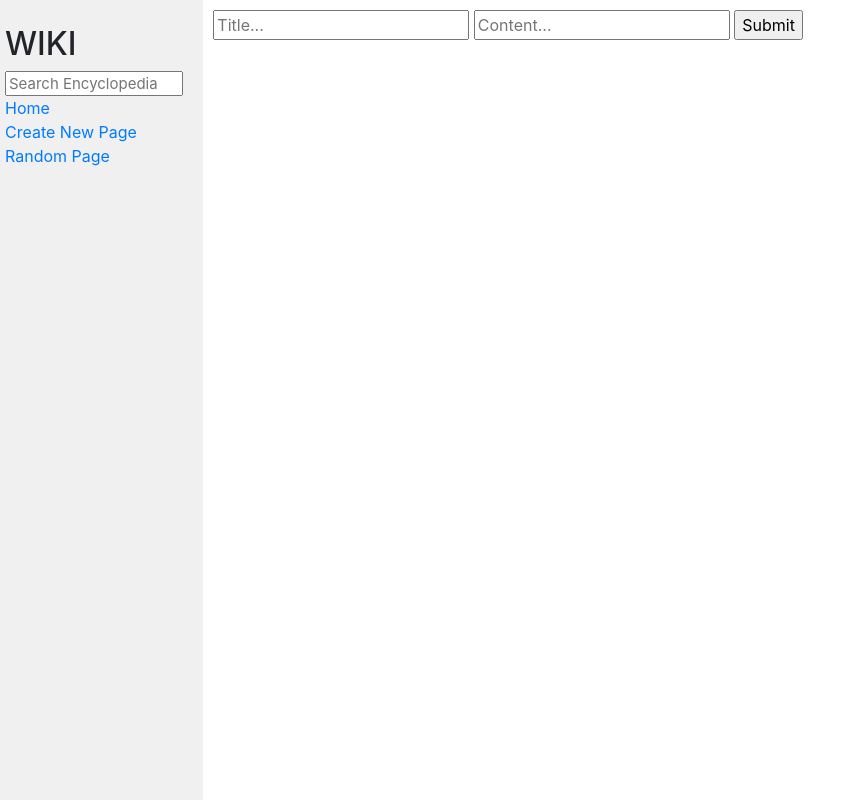
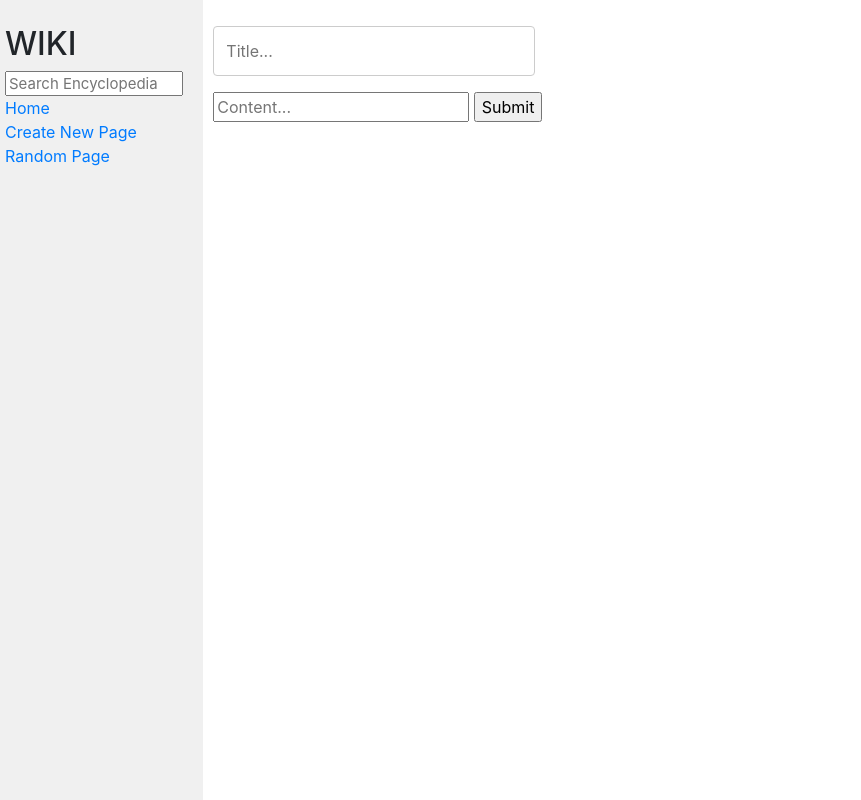
Before and after one commit to Cantonlord/wiki, a Django app: page /wiki/create in a window 1280 px wide. Shown: the whole page, without its empty margins (0-861 px from the left). Run offline with Django 3.2, Linux system fonts and the light colour scheme; some libraries are stand-ins or nearby versions.

Commit message:
Update html files

```diff
--- a/encyclopedia/templates/encyclopedia/entry.html
+++ b/encyclopedia/templates/encyclopedia/entry.html
@@ -9,7 +9,7 @@
     {{ content|safe }}
     <form action="{% url 'edit' title %}" method="post">
         {% csrf_token %}
-        <input type="submit", value="Edit">
+        <button type="submit">Edit</button>
     </form>
 
 
--- a/encyclopedia/templates/encyclopedia/layout.html
+++ b/encyclopedia/templates/encyclopedia/layout.html
@@ -7,6 +7,29 @@
         <title>{% block title %}{% endblock %}</title>
         <link rel="stylesheet" href="https://stackpath.bootstrapcdn.com/bootstrap/4.4.1/css/bootstrap.min.css" integrity="sha384-Vkoo8x4CGsO3+Hhxv8T/Q5PaXtkKtu6ug5TOeNV6gBiFeWPGFN9MuhOf23Q9Ifjh" crossorigin="anonymous">
         <link href="{% static 'encyclopedia/styles.css' %}" rel="stylesheet">
+        <style>
+            textarea.content,
+            input.title{
+                overflow: auto;
+                display: block;
+                width: 30%;
+                height: auto;
+                border: 1px solid #ccc;
+                border-radius: 4px;
+                padding: 12px;
+                margin: 16px 0;
+            }
+            textarea.content{
+                box-sizing: border-box;
+                resize: vertical;
+            }
+            /* .form_container {
+                width: 478px;
+                max-width: 100%;
+                max-height: 100%;
+                border-radius: 4px;
+            } */
+        </style>
     </head>
     <body>
         <div class="row">
@@ -23,7 +46,7 @@
                     <a href="{% url 'create' %}">Create New Page</a>
                 </div>
                 <div>
-                    <a href="">Random Page</a>
+                    <a href="{% url 'random' %}">Random Page</a>
                 </div>
                 {% block nav %}
                 {% endblock %}
```
Also changed, not shown: encyclopedia/templates/encyclopedia/edit.html (+7 -7 lines).
